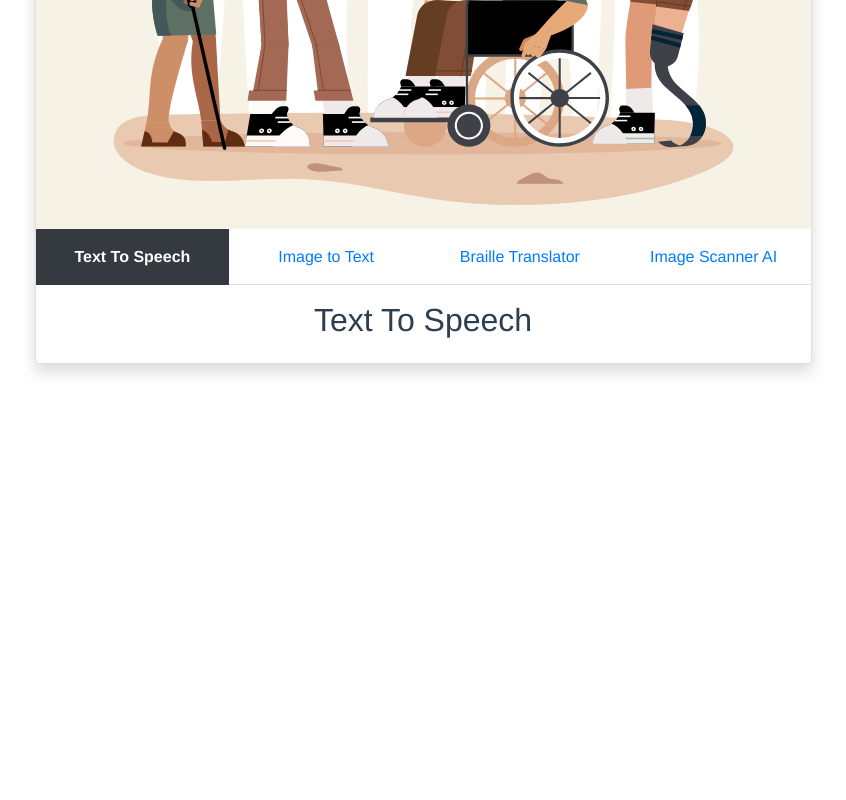
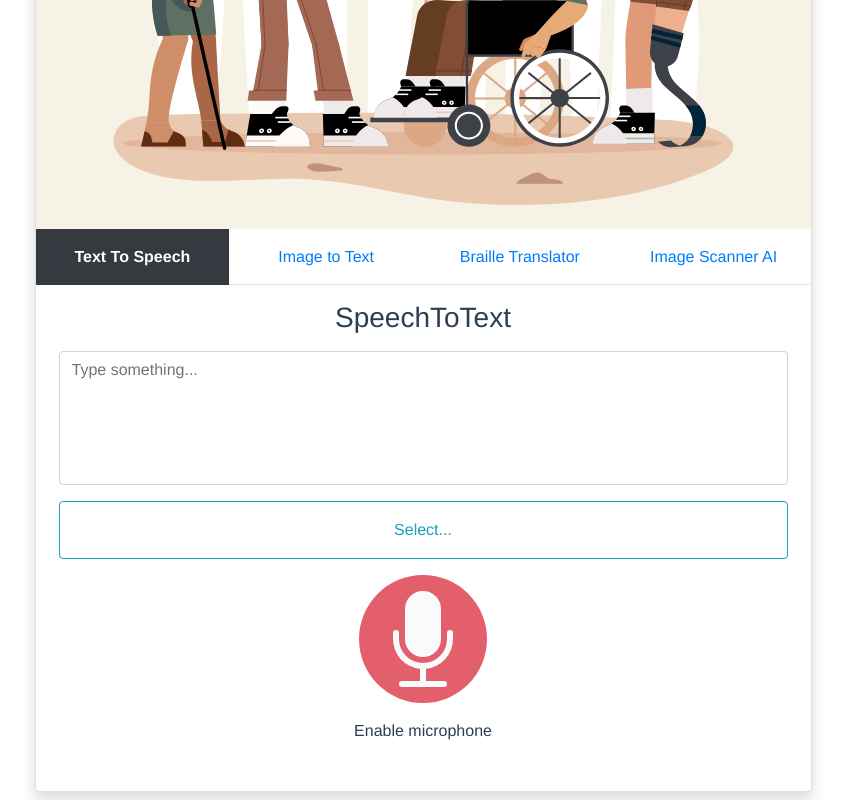
Before and after one commit to BrVenturaU/mito, a Vue app: page / in a window 1280 px wide. Shown: the part 377-1177 px from the top of the page, without its empty margins (217-1063 px from the left). Before the commit the page ends 800 px from the top, so only its background shows below. Built offline with nearby package versions, Linux system fonts and the light colour scheme.

Commit message:
Adding textToSpeech & speechToText funtionality

```diff
--- a/src/components/TextToSpeechForm.vue
+++ b/src/components/TextToSpeechForm.vue
@@ -1,15 +1,186 @@
 <template>
-    <b-row>
-        <b-col cols="12">
-            <h2>Text To Speech</h2>
-        </b-col>
-    </b-row>
+  <b-row class="m-2">
+    <b-col cols="12">
+      <h3 class="mb-3">{{ validated ? "SpeechToText" : "TextToSpeech" }}</h3>
+      <b-form-textarea
+        id="textarea"
+        placeholder="Type something..."
+        rows="5"
+        no-resize
+      ></b-form-textarea>
+      <div class="mt-3">
+        <!-- Via array of string IDs passed to directive value -->
+        <b-button
+          class="p-3"
+          block
+          variant="outline-info"
+          v-b-toggle="['option-a', 'option-b']"
+          >Select...</b-button
+        >
+
+        <!-- Elements to collapse -->
+        <b-collapse id="option-a" class="mt-2">
+          <b-button
+            id="speech-to-text"
+            @click="speechToText"
+            class="p-3"
+            block
+            variant="outline-info"
+            v-b-toggle="['option-a', 'option-b']"
+            >SpeechToText</b-button
+          >
+        </b-collapse>
+        <b-collapse id="option-b" class="mt-2">
+          <b-button
+            id="text-to-speech"
+            @click="textToSpeech"
+            class="p-3"
+            block
+            variant="outline-info"
+            v-b-toggle="['option-a', 'option-b']"
+            >TextToSpeech</b-button
+          >
+        </b-collapse>
+      </div>
+    </b-col>
+    <b-col v-if="validated" md="12" cols="12" class="mb-3">
+      <b-icon
+        icon="mic-fill"
+        animation="fade"
+        font-scale="8"
+        class="cursor-pointer rounded-circle bg-danger mt-3 p-3"
+        variant="light"
+        @click="speechToText"
+      ></b-icon>
+      <p id="action" class="mt-3">{{ (action = "Enable microphone") }}</p>
+    </b-col>
+
+    <b-col v-else md="12" cols="12" class="mb-3">
+      <select class="form-control mt-3" id="voices" v-model="selectedVoice">
+        <option
+          v-for="(voice, index) in voiceList"
+          :key="index"
+          :data-lang="voice.lang"
+          :value="index"
+        >
+          {{ voice.name }} ({{ voice.lang }})
+        </option>
+      </select>
+
+      <b-icon
+        icon="soundwave"
+        font-scale="8"
+        class="cursor-pointer rounded-circle bg-info mt-3 p-3"
+        variant="light"
+        @click="textToSpeech"
+      ></b-icon>
+      <p id="action" class="mt-3">{{ (action = "Listen to the text") }}</p>
+    </b-col>
+  </b-row>
 </template>
 <script>
 export default {
-    name: 'TextToSpeechForm'
-}
+  name: "TextToSpeechForm",
+  data() {
+    return {
+      validated: true,
+      action: "",
+      isLoading: true,
+      selectedVoice: 0,
+      synth: window.speechSynthesis,
+      voiceSpeech: new window.SpeechSynthesisUtterance(),
+      voices: [],
+    };
+  },
+  mounted() {
+    // wait for voices to load
+    // I can't get FF to work without calling this first
+    // Chrome works on the onvoiceschanged function
+    this.voiceList = this.synth.getVoices();
+
+    if (this.voiceList.length) {
+      this.isLoading = false;
+    }
+
+    this.synth.onvoiceschanged = () => {
+      this.voiceList = this.synth.getVoices();
+      // give a bit of delay to show loading screen
+      // just for the sake of it, I suppose. Not the best reason
+      setTimeout(() => {
+        this.isLoading = false;
+      }, 800);
+    };
+  },
+  computed: {
+    selector: function () {
+      const selector = {
+        // Get textarea reference from template
+        textarea: document.querySelector("#textarea"),
+        // Get action reference from template
+        action: document.querySelector("#action"),
+      };
+      return selector;
+    },
+  },
+  methods: {
+    speechToText() {
+      this.validated = true;
+      var SpeechRecognition =
+        window.SpeechRecognition || window.webkitSpeechRecognition;
+      var recognition = new SpeechRecognition();
+
+      // This runs when the speech recognition service starts
+      recognition.onstart = () => {
+        this.selector.action.innerHTML = "Listening, please speak...";
+      };
+
+      // This runs when the speech recognition service ends.
+      recognition.onspeechend = () => {
+        this.selector.action.innerHTML =
+          "Stopped listening, hope you are done...";
+        recognition.stop();
+        setTimeout(() => {
+          this.selector.action.innerHTML = "Enable microphone";
+        }, 1000);
+      };
+
+      // This runs when the speech recognition service returns result
+      recognition.onresult = (event) => {
+        let transcript = event.results[0][0].transcript;
+        this.selector.textarea.value += `${transcript}`;
+      };
+
+      // start recognition
+      recognition.start();
+    },
+    async textToSpeech() {
+      this.validated = false;
+
+      setTimeout(() => {
+        this.selector.action.innerHTML = "Listen to the Text";
+      }, 1000);
+
+      if ("speechSynthesis" in window) {
+        // it should be 'craic', but it doesn't sound right
+        let message = this.selector.textarea.value;
+        if (message === "") {
+          this.voiceSpeech.text = `The field is empty, try enter something`;
+          this.voiceSpeech.voice = this.voiceList[this.selectedVoice];
+          this.synth.speak(this.voiceSpeech);
+        } else {
+          this.voiceSpeech.text = `The text says: ${this.selector.textarea.value}`;
+          this.voiceSpeech.voice = this.voiceList[this.selectedVoice];
+          this.synth.speak(this.voiceSpeech);
+        }
+      } else {
+        alert("Sorry, your browser doesn't support the speech synthesis 😥");
+      }
+    },
+  },
+};
 </script>
 <style scoped>
-
+.cursor-pointer {
+  cursor: pointer;
+}
 </style>
```
Also changed, not shown: 1 other file (tests, documents, lock files or other folders).
